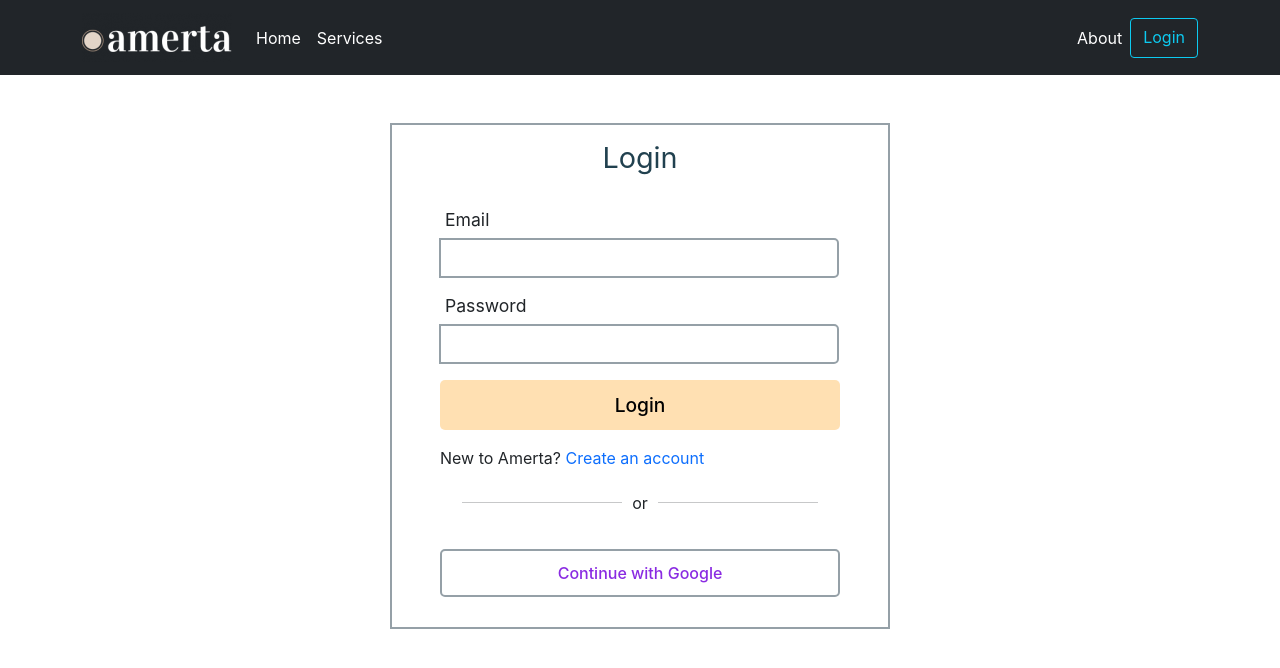
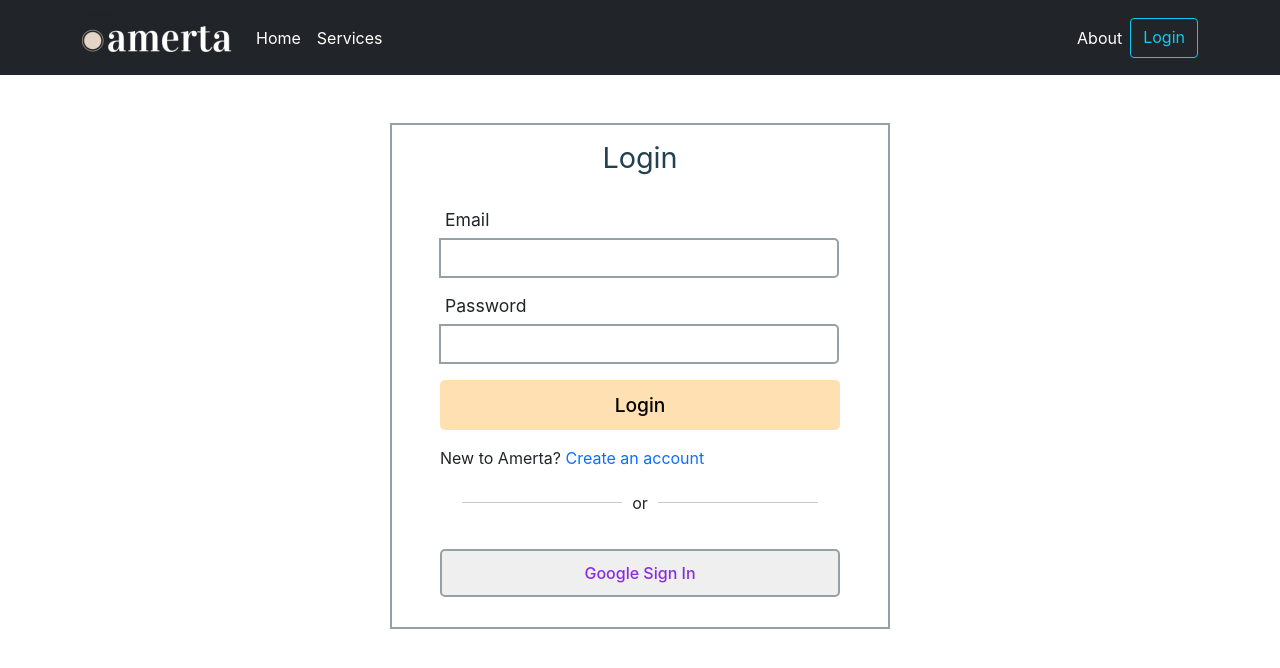
Before and after one commit to ParvesPR/independent-service-provider, a React (Create React App) app: page /login in a window 1280 px wide. Shown: the top 668 px of the page. Built offline with nearby package versions, Linux system fonts and the light colour scheme; no server answers.

Commit message:
google sign in implement

```diff
--- a/package.json
+++ b/package.json
@@ -7,6 +7,7 @@
     "@testing-library/react": "^13.1.1",
     "@testing-library/user-event": "^13.5.0",
     "bootstrap": "^5.1.3",
+    "firebase": "^9.6.11",
     "react": "^18.0.0",
     "react-bootstrap": "^2.2.3",
     "react-dom": "^18.0.0",
--- /dev/null
+++ b/src/Pages/Loading/Loading.js
@@ -0,0 +1,12 @@
+import React from 'react';
+import { Spinner } from 'react-bootstrap';
+
+const Loading = () => {
+    return (
+        <div style={{height: '300px'}} className='w-100 d-flex justify-content-center align-items-center'>
+            <Spinner animation="border" variant="primary" />
+        </div>
+    );
+};
+
+export default Loading;
--- a/src/Pages/Login/Login.js
+++ b/src/Pages/Login/Login.js
@@ -3,6 +3,7 @@ import { Link, useLocation, useNavigate } from 'react-router-dom';
 import auth from '../../firebase.init';
 import { useSignInWithEmailAndPassword } from 'react-firebase-hooks/auth';
 import './Login.css';
+import SocialLogin from '../SocialLogin/SocialLogin';
 
 const Login = () => {
 
@@ -15,6 +16,7 @@ const Login = () => {
         loading,
         error,
     ] = useSignInWithEmailAndPassword(auth);
+
 
     const navigate = useNavigate();
     const location = useLocation();
@@ -34,6 +36,7 @@ const Login = () => {
         event.preventDefault();
         signInWithEmailAndPassword(email, password);
     }
+
 
     return (
         <div className='form-container mt-5'>
@@ -58,9 +61,7 @@ const Login = () => {
                     <span> or </span>
                     <div className='div-2'><hr /></div>
                 </div>
-                <div className='continue-google'>
-                    Continue with Google
-                </div>
+                <SocialLogin></SocialLogin>
             </div>
         </div>
     );
--- /dev/null
+++ b/src/Pages/SocialLogin/SocialLogin.js
@@ -0,0 +1,40 @@
+import React from 'react';
+import { useSignInWithGoogle } from 'react-firebase-hooks/auth';
+import { useNavigate } from 'react-router-dom';
+import auth from '../../firebase.init';
+import Loading from '../Loading/Loading';
+
+const SocialLogin = () => {
+    const [signInWithGoogle, user, loading, error] = useSignInWithGoogle(auth);
+    const navigate = useNavigate();
+
+    let errorElement;
+
+    if(loading){
+        return <Loading></Loading>
+    }
+
+    if (error) {
+        errorElement = <p className='text-danger'>Error: {error?.message} {error?.message}</p>
+    }
+
+    if (user ) {
+        navigate('/home');
+    }
+
+    return (
+        <div>
+            {errorElement}
+            <div className=''>
+                <button
+                    onClick={() => signInWithGoogle()}
+                    className='continue-google w-100 mx-auto'>
+                    <span className='px-2'>Google Sign In</span>
+                </button>
+
+            </div>
+        </div>
+    );
+};
+
+export default SocialLogin;
```
Also changed, not shown: 1 other file (tests, documents, lock files or other folders).
